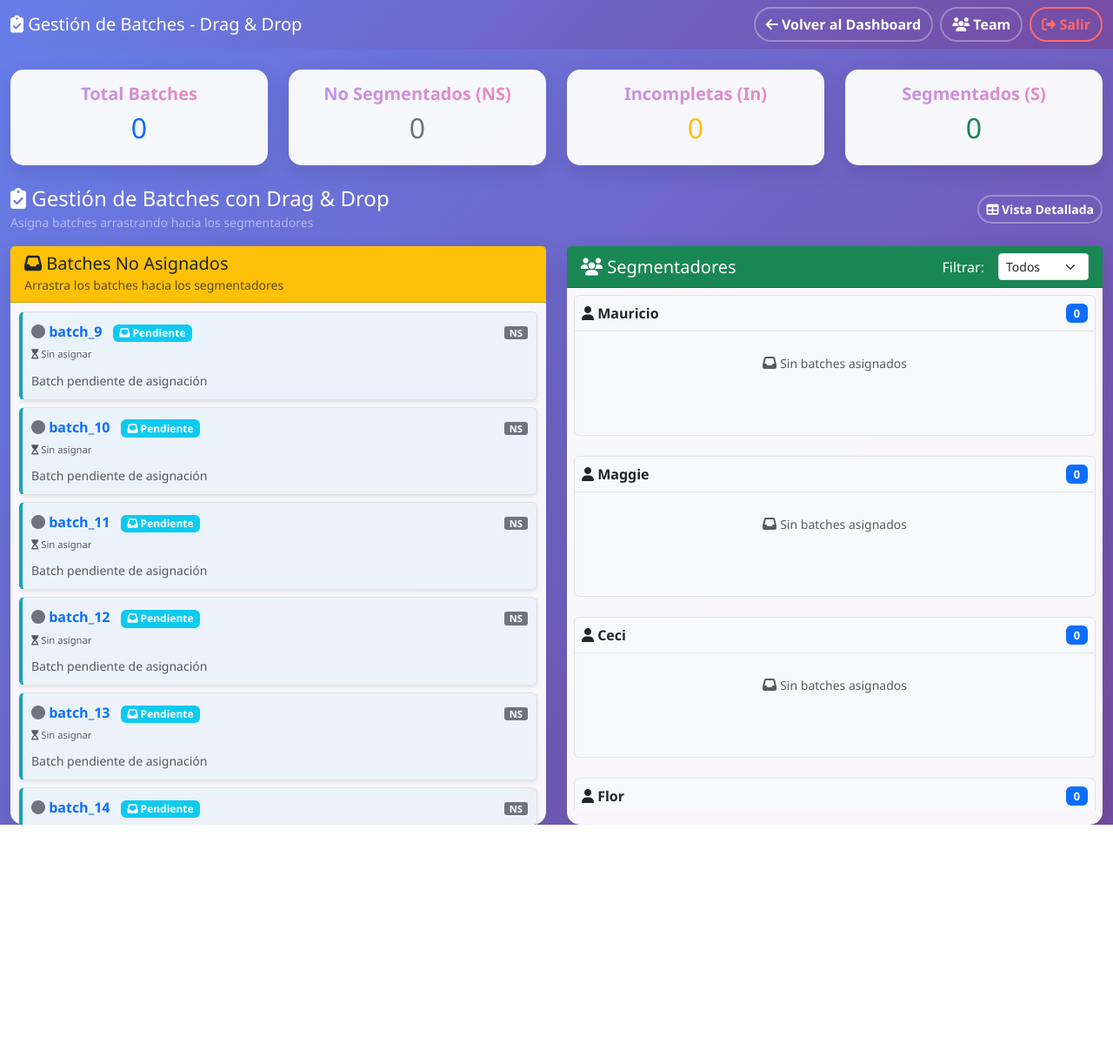
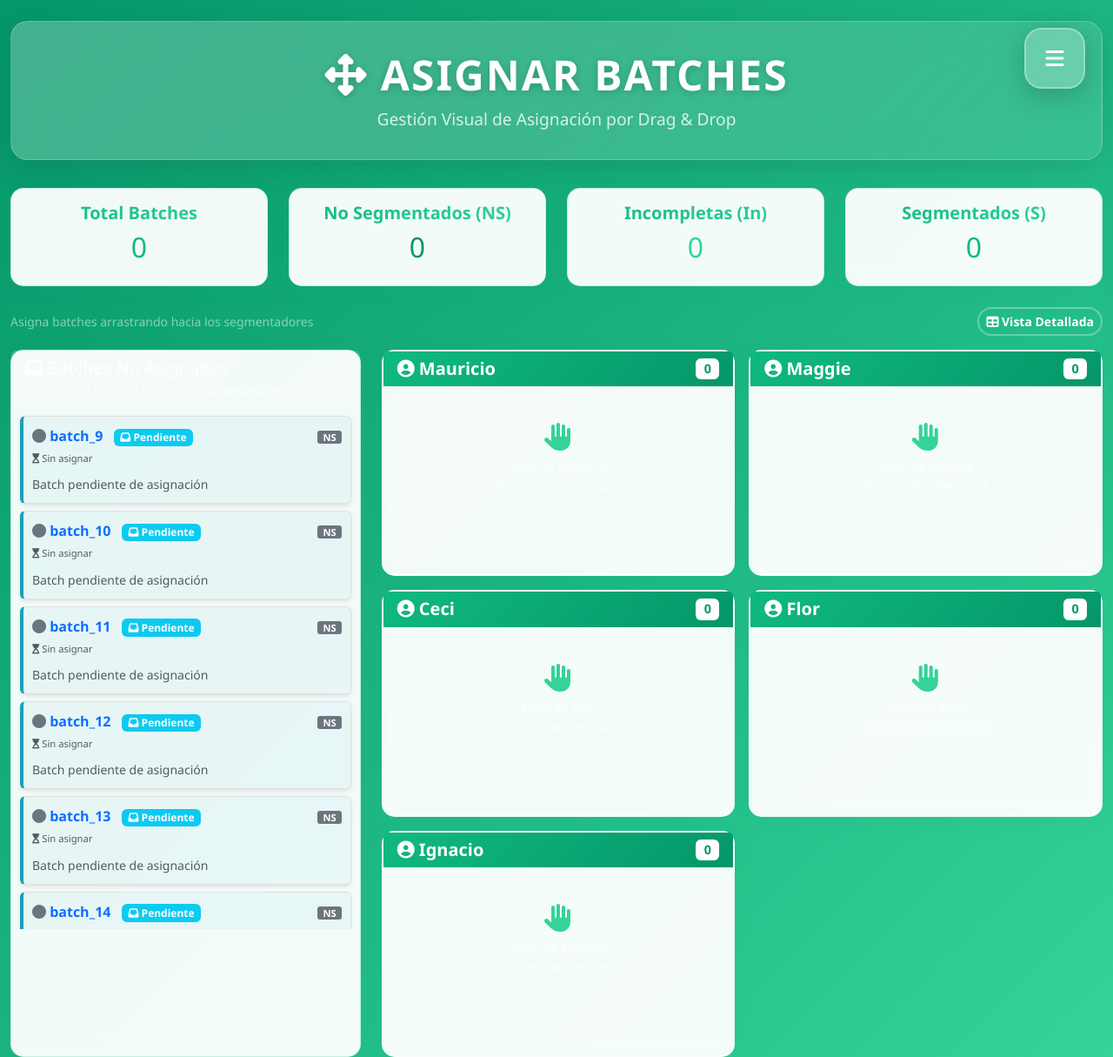
Before and after one commit to EstefaniaServinP/Gestor_Batches, a Flask app: page /batch-management in a window 1280 px wide. Shown: the whole page at 87% size. Before the commit the page ends 948 px from the top, so only its background shows below. Run offline with Flask 3, Linux system fonts and the light colour scheme; data that the repository does not hold is empty; some libraries are stand-ins or nearby versions.

Commit message:
se modifica consistencia en todas las páginas, se trabaja en la interfaz de asignacion de batches

```diff
--- a/templates/batch_management.html
+++ b/templates/batch_management.html
@@ -3,21 +3,189 @@
 <head>
   <meta charset="UTF-8">
   <meta name="viewport" content="width=device-width, initial-scale=1.0">
-  <title>Gestión de Batches - Drag & Drop</title>
+  <title>Asignar Batches - Dashboard</title>
   <link href="https://cdn.jsdelivr.net/npm/bootstrap@5.3.0/dist/css/bootstrap.min.css" rel="stylesheet">
   <link href="https://cdnjs.cloudflare.com/ajax/libs/font-awesome/6.4.0/css/all.min.css" rel="stylesheet">
   <link href="https://cdn.datatables.net/1.13.4/css/dataTables.bootstrap5.min.css" rel="stylesheet">
   <style>
     body {
-      background: linear-gradient(135deg, #667eea 0%, #764ba2 100%);
+      background: linear-gradient(135deg, #059669 0%, #34D399 100%);
       min-height: 100vh;
       font-family: 'Segoe UI', Tahoma, Geneva, Verdana, sans-serif;
+    }
+
+    /* Menú hamburguesa - Versión overlay elegante */
+    .menu-toggle {
+      position: fixed;
+      top: 2rem;
+      right: 2rem;
+      z-index: 1500;
+      background: rgba(255, 255, 255, 0.25);
+      border: 2px solid rgba(255, 255, 255, 0.3);
+      color: white;
+      border-radius: 20px;
+      width: 70px;
+      height: 70px;
+      display: flex;
+      align-items: center;
+      justify-content: center;
+      cursor: pointer;
+      transition: all 0.4s cubic-bezier(0.4, 0, 0.2, 1);
+      backdrop-filter: blur(20px);
+      font-size: 1.5rem;
+      box-shadow: 0 8px 32px rgba(0, 0, 0, 0.2);
+    }
+
+    .menu-toggle:hover {
+      background: rgba(255, 255, 255, 0.35);
+      transform: scale(1.05) rotate(5deg);
+      box-shadow: 0 12px 40px rgba(255, 255, 255, 0.2);
+      border-color: rgba(255, 255, 255, 0.5);
+    }
+
+    .menu-toggle.active {
+      transform: scale(0.95) rotate(90deg);
+      background: rgba(255, 255, 255, 0.4);
+    }
+
+    /* Menú lateral elegante overlay */
+    .side-menu {
+      position: fixed;
+      top: 0;
+      right: -400px;
+      width: 350px;
+      height: 100vh;
+      background: linear-gradient(135deg, rgba(255, 255, 255, 0.15) 0%, rgba(255, 255, 255, 0.05) 100%);
+      backdrop-filter: blur(25px);
+      z-index: 1400;
+      transition: all 0.4s cubic-bezier(0.4, 0, 0.2, 1);
+      padding: 0;
+      overflow: hidden;
+      box-shadow: -10px 0 50px rgba(0, 0, 0, 0.2);
+      border-left: 1px solid rgba(255, 255, 255, 0.2);
+    }
+
+    .side-menu.open {
+      right: 0;
+    }
+
+    .menu-header {
+      padding: 2rem 1.5rem 1rem;
+      border-bottom: 1px solid rgba(255, 255, 255, 0.1);
+      background: linear-gradient(135deg, rgba(255, 255, 255, 0.1) 0%, transparent 100%);
+    }
+
+    .menu-header h5 {
+      color: white;
+      margin: 0;
+      font-weight: 600;
+      text-shadow: 0 2px 10px rgba(0, 0, 0, 0.3);
+    }
+
+    .menu-items {
+      padding: 1rem 0;
+    }
+
+    .menu-item {
+      display: flex;
+      align-items: center;
+      padding: 1rem 1.5rem;
+      color: rgba(255, 255, 255, 0.9);
+      text-decoration: none;
+      transition: all 0.3s cubic-bezier(0.4, 0, 0.2, 1);
+      border-radius: 0;
+      position: relative;
+      font-weight: 500;
+      backdrop-filter: blur(5px);
+    }
+
+    .menu-item:before {
+      content: '';
+      position: absolute;
+      left: 0;
+      top: 0;
+      height: 100%;
+      width: 0;
+      background: linear-gradient(90deg, rgba(255, 255, 255, 0.2) 0%, rgba(255, 255, 255, 0.1) 100%);
+      transition: width 0.3s ease;
+      z-index: -1;
+    }
+
+    .menu-item:hover:before {
+      width: 100%;
+    }
+
+    .menu-item:hover {
+      color: white;
+      transform: translateX(10px);
+      text-shadow: 0 2px 10px rgba(0, 0, 0, 0.3);
+    }
+
+    .menu-item i {
+      margin-right: 1rem;
+      font-size: 1.1rem;
+      width: 20px;
+      text-align: center;
+    }
+
+    /* Overlay para cerrar menú */
+    .menu-overlay {
+      position: fixed;
+      top: 0;
+      left: 0;
+      width: 100vw;
+      height: 100vh;
+      background: rgba(0, 0, 0, 0.3);
+      z-index: 1300;
+      opacity: 0;
+      visibility: hidden;
+      transition: all 0.3s ease;
+    }
+
+    .menu-overlay.show {
+      opacity: 1;
+      visibility: visible;
+    }
+
+    /* Título principal */
+    .dashboard-title {
+      background: linear-gradient(135deg, rgba(255, 255, 255, 0.25) 0%, rgba(255, 255, 255, 0.1) 100%);
+      backdrop-filter: blur(20px);
+      border: 1px solid rgba(255, 255, 255, 0.2);
+      border-radius: 20px;
+      padding: 2rem 3rem;
+      margin-bottom: 2rem;
+      text-align: center;
+      box-shadow: 0 8px 32px rgba(0, 0, 0, 0.1);
+    }
+
+    .dashboard-title h1 {
+      color: white;
+      font-size: 3rem;
+      font-weight: 700;
+      margin: 0;
+      text-shadow: 0 2px 10px rgba(0, 0, 0, 0.2);
+      letter-spacing: 2px;
+    }
+
+    .dashboard-title p {
+      color: rgba(255, 255, 255, 0.8);
+      font-size: 1.2rem;
+      margin: 0.5rem 0 0 0;
+      font-weight: 300;
+    }
+
+    /* Asegurar que el contenido principal tenga el z-index correcto */
+    .main-content {
+      position: relative;
+      z-index: 1;
     }
 
     .card {
       border: none;
       border-radius: 15px;
-      box-shadow: 0 8px 25px rgba(0,0,0,0.1);
+      box-shadow: 0 4px 20px rgba(16, 185, 129, 0.1);
+      border: 1px solid rgba(16, 185, 129, 0.2);
       transition: transform 0.2s ease;
       backdrop-filter: blur(10px);
       background: rgba(255, 255, 255, 0.95);
@@ -25,17 +193,19 @@
 
     .card:hover {
       transform: translateY(-2px);
-      box-shadow: 0 12px 35px rgba(0,0,0,0.15);
+      box-shadow: 0 8px 30px rgba(16, 185, 129, 0.2);
     }
 
     .navbar {
-      background: linear-gradient(135deg, #667eea 0%, #764ba2 100%) !important;
+      background: linear-gradient(135deg, #059669 0%, #34D399 100%) !important;
       backdrop-filter: blur(10px);
       border: none;
+      box-shadow: 0 4px 20px rgba(16, 185, 129, 0.3);
+      border-bottom: 2px solid rgba(255, 255, 255, 0.2);
     }
 
     .btn-primary {
-      background: linear-gradient(135deg, #667eea 0%, #764ba2 100%);
+      background: linear-gradient(135deg, #10B981 0%, #059669 100%);
       border: none;
       border-radius: 25px;
       padding: 10px 25px;
@@ -43,12 +213,13 @@
       text-transform: uppercase;
       letter-spacing: 0.5px;
       transition: all 0.3s ease;
+      box-shadow: 0 2px 10px rgba(16, 185, 129, 0.3);
     }
 
     .btn-primary:hover {
       transform: translateY(-2px);
-      box-shadow: 0 8px 25px rgba(102, 126, 234, 0.4);
-      background: linear-gradient(135deg, #764ba2 0%, #667eea 100%);
+      box-shadow: 0 8px 25px rgba(16, 185, 129, 0.5);
+      background: linear-gradient(135deg, #059669 0%, #10B981 100%);
     }
 
     .btn-outline-light {
@@ -67,23 +238,23 @@
     }
 
     .btn-outline-danger {
-      border: 2px solid #ff6b6b;
-      color: #ff6b6b;
+      border: 2px solid #EF4444;
+      color: #EF4444;
       border-radius: 20px;
       font-weight: 600;
       transition: all 0.3s ease;
     }
 
     .btn-outline-danger:hover {
-      background: #ff6b6b;
-      border-color: #ff6b6b;
+      background: #EF4444;
+      border-color: #EF4444;
       color: white;
       transform: translateY(-1px);
     }
 
     /* Estilos para las tarjetas de estadísticas */
     .card-title {
-      background: linear-gradient(135deg, #B794F6, #F687B3);
+      background: linear-gradient(135deg, #10B981, #34D399);
       -webkit-background-clip: text;
       -webkit-text-fill-color: transparent;
       background-clip: text;
@@ -97,8 +268,8 @@
     }
 
     .drop-zone.drag-over {
-      border-color: #007bff;
-      background-color: rgba(0, 123, 255, 0.1);
+      border-color: #10B981;
+      background-color: rgba(16, 185, 129, 0.1);
       transform: scale(1.02);
     }
 
@@ -199,58 +370,77 @@
   </style>
 </head>
 <body>
-  <nav class="navbar navbar-expand-lg navbar-dark">
-    <div class="container-fluid">
-      <a class="navbar-brand" href="/">
-        <i class="fas fa-clipboard-check"></i> Gestión de Batches - Drag & Drop
+  <!-- Menú hamburguesa elegante -->
+  <div class="menu-toggle" onclick="toggleMenu()" id="menuToggle">
+    <i class="fas fa-bars"></i>
+  </div>
+
+  <!-- Overlay para cerrar menú -->
+  <div class="menu-overlay" id="menuOverlay" onclick="closeMenu()"></div>
+
+  <!-- Menú lateral minimalista -->
+  <div class="side-menu" id="sideMenu">
+    <div class="menu-header">
+      <h5 class="text-white mb-0">
+        <i class="fas fa-arrows-alt"></i>
+        Asignar Batches
+      </h5>
+    </div>
+    <div class="menu-items">
+      <a href="/team" class="menu-item">
+        <i class="fas fa-home"></i>
+        <span>Inicio</span>
       </a>
 
-      <div class="d-flex align-items-center">
-        <a href="/dashboard" class="btn btn-outline-light me-2">
-          <i class="fas fa-arrow-left"></i> Volver al Dashboard
-        </a>
-        <a href="/" class="btn btn-outline-light me-2">
-          <i class="fas fa-users"></i> Team
-        </a>
-        <button class="btn btn-outline-danger" onclick="logout()">
-          <i class="fas fa-sign-out-alt"></i> Salir
-        </button>
-      </div>
+      <a href="/dashboard" class="menu-item">
+        <i class="fas fa-th-large"></i>
+        <span>Dashboard</span>
+      </a>
+
+      <a href="/masks" class="menu-item">
+        <i class="fas fa-images"></i>
+        <span>Máscaras</span>
+      </a>
     </div>
-  </nav>
+  </div>
 
-  <div class="container-fluid mt-4">
+  <div class="container-fluid mt-4 main-content">
+    <!-- Título Principal -->
+    <div class="dashboard-title">
+      <h1><i class="fas fa-arrows-alt"></i> ASIGNAR BATCHES</h1>
+      <p>Gestión Visual de Asignación por Drag & Drop</p>
+    </div>
     <!-- Stats Cards -->
     <div class="row mb-4">
       <div class="col-md-3">
         <div class="card text-center">
           <div class="card-body">
-            <h5 class="card-title text-primary">Total Batches</h5>
-            <h2 id="totalBatches" class="text-primary">0</h2>
+            <h5 class="card-title" style="color: #10B981;">Total Batches</h5>
+            <h2 id="totalBatches" style="color: #10B981;">0</h2>
           </div>
         </div>
       </div>
       <div class="col-md-3">
         <div class="card text-center">
           <div class="card-body">
-            <h5 class="card-title text-secondary">No Segmentados (NS)</h5>
-            <h2 id="pendingBatches" class="text-secondary">0</h2>
+            <h5 class="card-title" style="color: #059669;">No Segmentados (NS)</h5>
+            <h2 id="pendingBatches" style="color: #059669;">0</h2>
           </div>
         </div>
       </div>
       <div class="col-md-3">
         <div class="card text-center">
           <div class="card-body">
-            <h5 class="card-title text-warning">Incompletas (In)</h5>
-            <h2 id="inProgressBatches" class="text-warning">0</h2>
+            <h5 class="card-title" style="color: #34D399;">Incompletas (In)</h5>
+            <h2 id="inProgressBatches" style="color: #34D399;">0</h2>
           </div>
         </div>
       </div>
       <div class="col-md-3">
         <div class="card text-center">
           <div class="card-body">
-            <h5 class="card-title text-success">Segmentados (S)</h5>
-            <h2 id="completedBatches" class="text-success">0</h2>
+            <h5 class="card-title" style="color: #10B981;">Segmentados (S)</h5>
+            <h2 id="completedBatches" style="color: #10B981;">0</h2>
           </div>
         </div>
       </div>
@@ -259,7 +449,6 @@
     <!-- Control de Vista -->
     <div class="d-flex justify-content-between align-items-center mb-3">
       <div>
-        <h4 class="mb-0 text-white"><i class="fas fa-clipboard-check"></i> Gestión de Batches con Drag & Drop</h4>
         <small class="text-white-50">Asigna batches arrastrando hacia los segmentadores</small>
       </div>
       <div>
@@ -272,11 +461,11 @@
     <!-- Drag & Drop Batch Assignment Interface -->
     <div class="row">
       <!-- Batches No Asignados -->
-      <div class="col-md-6">
+      <div class="col-md-4">
         <div class="card h-100">
-          <div class="card-header bg-warning text-dark">
+          <div class="card-header" style="background: linear-gradient(135deg, rgba(255, 255, 255, 0.2) 0%, rgba(255, 255, 255, 0.1) 100%); color: white; border-bottom: 1px solid rgba(255, 255, 255, 0.2);">
             <h5 class="mb-0"><i class="fas fa-inbox"></i> Batches No Asignados</h5>
-            <small class="text-muted">Arrastra los batches hacia los segmentadores</small>
+            <small style="color: rgba(255, 255, 255, 0.8);">Arrastra los batches hacia los segmentadores</small>
           </div>
           <div class="card-body p-2" style="max-height: 600px; overflow-y: auto;">
             <div id="unassignedBatches" class="drop-zone min-height-400">
@@ -290,40 +479,31 @@
         </div>
       </div>
 
-      <!-- Segmentadores (Asignados) -->
-      <div class="col-md-6">
-        <div class="card h-100">
-          <div class="card-header bg-success text-white d-flex justify-content-between align-items-center">
-            <h5 class="mb-0"><i class="fas fa-users"></i> Segmentadores</h5>
-            <div class="d-flex align-items-center gap-2">
-              <label class="me-2 text-white">Filtrar:</label>
-              <select id="assigneeFilter" class="form-select form-select-sm" style="width: auto;">
-                <option value="">Todos</option>
-                {% for member in crew %}
-                <option value="{{ member }}">{{ member }}</option>
-                {% endfor %}
-              </select>
-            </div>
-          </div>
-          <div class="card-body p-2" style="max-height: 600px; overflow-y: auto;">
-            <div class="row g-2">
-              {% for member in crew %}
-              <div class="col-12">
-                <div class="segmentador-zone" data-assignee="{{ member }}">
-                  <div class="segmentador-header d-flex justify-content-between align-items-center p-2 bg-light border rounded-top">
-                    <span class="fw-bold"><i class="fas fa-user"></i> {{ member }}</span>
-                    <span class="badge bg-primary batch-count">0</span>
-                  </div>
-                  <div class="drop-zone segmentador-batches border border-top-0 rounded-bottom p-2 min-height-100"
-                       data-assignee="{{ member }}"
-                       style="min-height: 120px; background-color: #f8f9fa;">
-                    <!-- Los batches asignados a este segmentador aparecerán aquí -->
+      <!-- Segmentadores (Divididos en columnas) -->
+      <div class="col-md-8">
+        <div class="row g-3">
+          {% for member in crew %}
+          <div class="col-md-6">
+            <div class="card h-100" style="border: 2px solid rgba(255, 255, 255, 0.3);">
+              <div class="card-header d-flex justify-content-between align-items-center" style="background: linear-gradient(135deg, #10B981 0%, #059669 100%); color: white; border-bottom: none;">
+                <h5 class="mb-0 fw-bold"><i class="fas fa-user-circle"></i> {{ member }}</h5>
+                <span class="badge batch-count" style="background: white; color: #059669; font-weight: bold; font-size: 0.9rem;">0</span>
+              </div>
+              <div class="card-body p-2" style="max-height: 300px; overflow-y: auto;">
+                <div class="drop-zone segmentador-batches"
+                     data-assignee="{{ member }}"
+                     style="min-height: 200px; background: rgba(255, 255, 255, 0.1); border: 2px dashed rgba(255, 255, 255, 0.4); border-radius: 12px; padding: 1rem; transition: all 0.3s ease;">
+                  <!-- Los batches asignados a {{ member }} aparecerán aquí -->
+                  <div class="text-center text-white-50 p-3">
+                    <i class="fas fa-hand-paper fa-2x mb-2" style="color: #34D399;"></i>
+                    <p class="small mb-0 fw-bold">Zona de {{ member }}</p>
+                    <p class="small mb-0" style="color: rgba(255, 255, 255, 0.7);">Arrastra batches aquí</p>
                   </div>
                 </div>
               </div>
-              {% endfor %}
             </div>
           </div>
+          {% endfor %}
         </div>
       </div>
     </div>
@@ -360,6 +540,9 @@
         </table>
       </div>
     </div>
+  </div>
+
+  <!-- Cierre del contenido principal -->
   </div>
 
   <!-- Modal para Nuevo Batch -->
@@ -446,6 +629,28 @@
   <script src="https://cdn.datatables.net/1.13.4/js/dataTables.bootstrap5.min.js"></script>
 
   <script>
+    // Funciones del menú hamburguesa
+    function toggleMenu() {
+      const menu = document.getElementById('sideMenu');
+      const overlay = document.getElementById('menuOverlay');
+      const toggle = document.getElementById('menuToggle');
+
+      menu.classList.toggle('open');
+      overlay.classList.toggle('show');
+      toggle.classList.toggle('active');
+    }
+
+    function closeMenu() {
+      const menu = document.getElementById('sideMenu');
+      const overlay = document.getElementById('menuOverlay');
+      const toggle = document.getElementById('menuToggle');
+
+      menu.classList.remove('open');
+      overlay.classList.remove('show');
+      toggle.classList.remove('active');
+    }
+
+    // Variables globales
     let batches = [];
     let batchesTable;
     let filterAssignee = '';
@@ -615,8 +820,8 @@
         const assignee = $(this).data('assignee');
         const assigneeBatches = batchesByAssignee[assignee] || [];
 
-        // Actualizar contador
-        $(this).closest('.segmentador-zone')
+        // Actualizar contador en el header de la tarjeta
+        $(this).closest('.card')
           .find('.batch-count')
           .text(assigneeBatches.length);
 
@@ -625,9 +830,10 @@
 
         if (assigneeBatches.length === 0) {
           $(this).html(`
-            <div class="text-center text-muted p-3">
-              <i class="fas fa-inbox"></i>
-              <small>Sin batches asignados</small>
+            <div class="text-center text-white-50 p-3">
+              <i class="fas fa-hand-paper fa-2x mb-2" style="color: #34D399;"></i>
+              <p class="small mb-0 fw-bold">Zona de ${assignee}</p>
+              <p class="small mb-0" style="color: rgba(255, 255, 255, 0.7);">Arrastra batches aquí</p>
             </div>
           `);
         } else {
```
